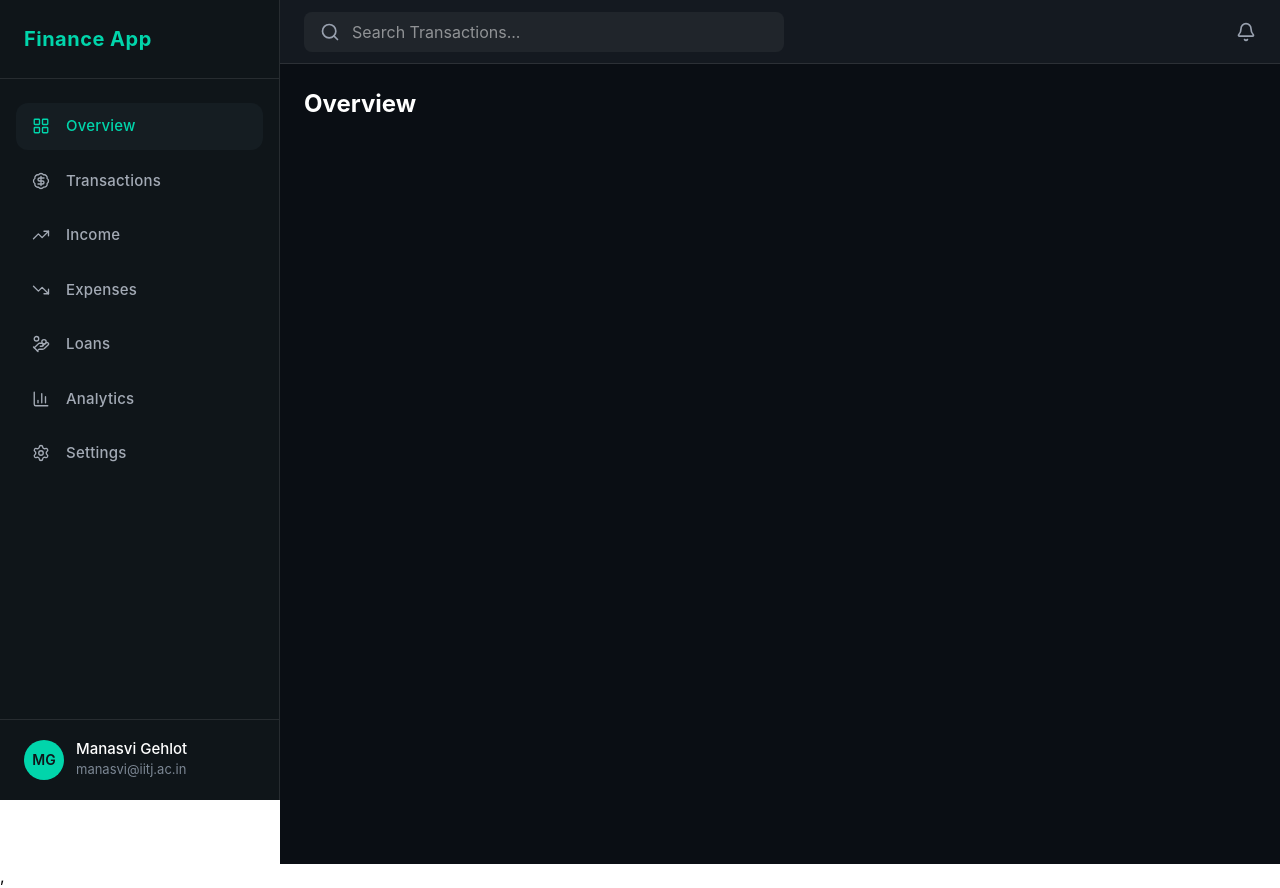
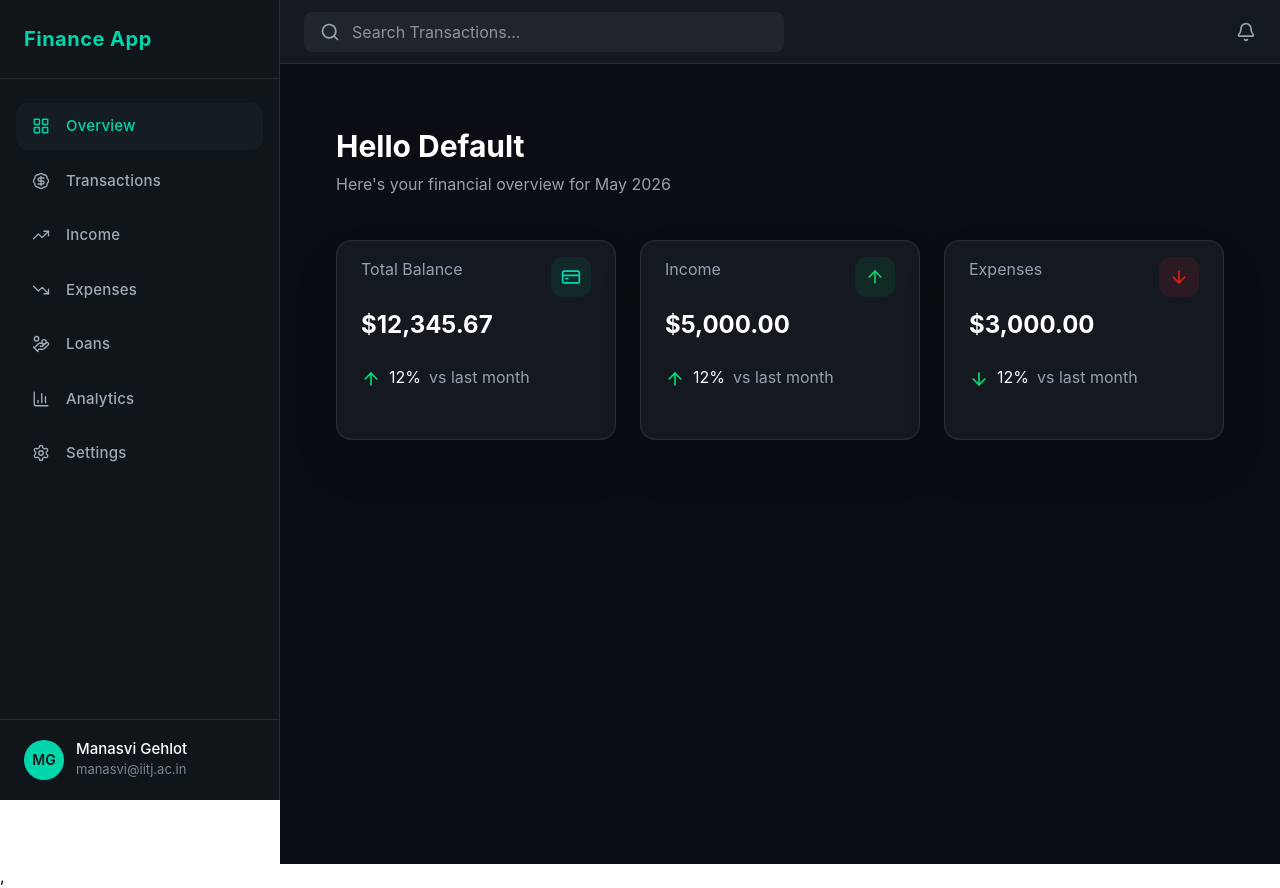
Before and after one commit to Rahul-dev2701/Personal-Finance-Web-App, a React (Vite) app in the folder personal-finance-app/: page / in a window 1280 px wide. Built offline with nearby package versions, Linux system fonts and the light colour scheme.

Commit message:
Make Overview top

```diff
--- /dev/null
+++ b/personal-finance-app/src/components/ovw_card.jsx
@@ -0,0 +1,31 @@
+import React from "react";
+import { CreditCard,ArrowUp, ArrowDown }  from "lucide-react";
+function Topcard({ title, value, icon, iconBg, iconCol,footer }) {
+    const Icon = icon
+    const Footicon = footer?.icon;
+  return (
+    <div className=" h-50 rounded-2xl bg-[#141920] border shadow-2xl border-white/10 px-6">
+
+        <div className=" mt-4 flex justify-between  text-gray-400">
+            <p>{title}</p>
+            <div  className={`w-10 h-10 rounded-xl flex items-center justify-center ${iconBg}`}>
+                <Icon size={20} className={iconCol}/>
+            </div>
+        </div>
+        <div className="mt-3 font-bold text-2xl">
+            {value}
+        </div>
+        {footer && (
+        <footer className="mb-4 mt-6">
+            <div className="flex items-center gap-2">
+                    <Footicon size={20} className={`${footer.color} mt-1`}/>
+                    {footer.value}%
+                <span className="text-gray-400">vs last month</span>
+            </div>
+        </footer>
+      )}
+    </div>
+  );
+}
+
+export default Topcard;
--- a/personal-finance-app/src/pages/Overview/Overview.jsx
+++ b/personal-finance-app/src/pages/Overview/Overview.jsx
@@ -1,10 +1,56 @@
 import React from "react";
 import { useState, useEffect } from "react";
+import Topcard from "../../components/ovw_card";
+import { CreditCard,ArrowUp, ArrowDown }  from "lucide-react";
+
+const month = new Date().toLocaleString("default", {
+  month: "long",
+});
+const year = new Date().getFullYear()
+const moreIncomeThanLastMonth = 12.00
+const moreExpenseThanLastMonth = 12.00
+const moreBalanceThanLastMonth = 12.00
+
+const balanceFooter = {
+  icon: moreBalanceThanLastMonth > 0 ? ArrowUp : ArrowDown,
+  value: Math.abs(moreIncomeThanLastMonth),
+  color: moreBalanceThanLastMonth > 0 ? "text-green-400" : "text-red-400",
+};
+const incomeFooter = {
+  icon: moreIncomeThanLastMonth > 0 ? ArrowUp : ArrowDown,
+  value: Math.abs(moreIncomeThanLastMonth),
+  color: moreIncomeThanLastMonth > 0 ? "text-green-400" : "text-red-400",
+};
+
+const expenseFooter = {
+    icon:   moreExpenseThanLastMonth > 0 ? ArrowDown : ArrowUp,
+    value: Math.abs(moreExpenseThanLastMonth),
+    color:  moreExpenseThanLastMonth > 0 ? "text-green-400" : "text-red-400",
+};
 
 function Overview(){
+    const [user,setUser] = useState("Default");
     return(
-        <div>
-            <h1 className="text-2xl font-bold mb-4">Overview</h1>
+        <div className="relative p-8">
+            <div className="  absolute top-10 mb-4">
+                <p className="text-3xl font-bold text-white pb-2">Hello {user}</p>
+                <p className="text-gray-400">Here's your financial overview for {month} {year}</p>
+            </div>
+            <div className="grid grid-cols-3 gap-6 mt-30">
+                <Topcard title="Total Balance" value="$12,345.67"
+                    icon={CreditCard} iconBg="bg-emerald-500/10" iconCol="text-[#00D9B5]"
+                    footer={balanceFooter}
+                />
+                <Topcard title="Income" value="$5,000.00"
+                 icon={ArrowUp} iconBg="bg-green-500/10" iconCol="text-[#13cf65]"
+                 footer = {incomeFooter}
+                />
+                <Topcard title="Expenses" value="$3,000.00"
+                 icon={ArrowDown} iconBg="bg-red-500/10" iconCol="text-[#e61c15]"
+                 footer = {expenseFooter}
+                />
+            </div>
+
         </div>
 
     )
```
